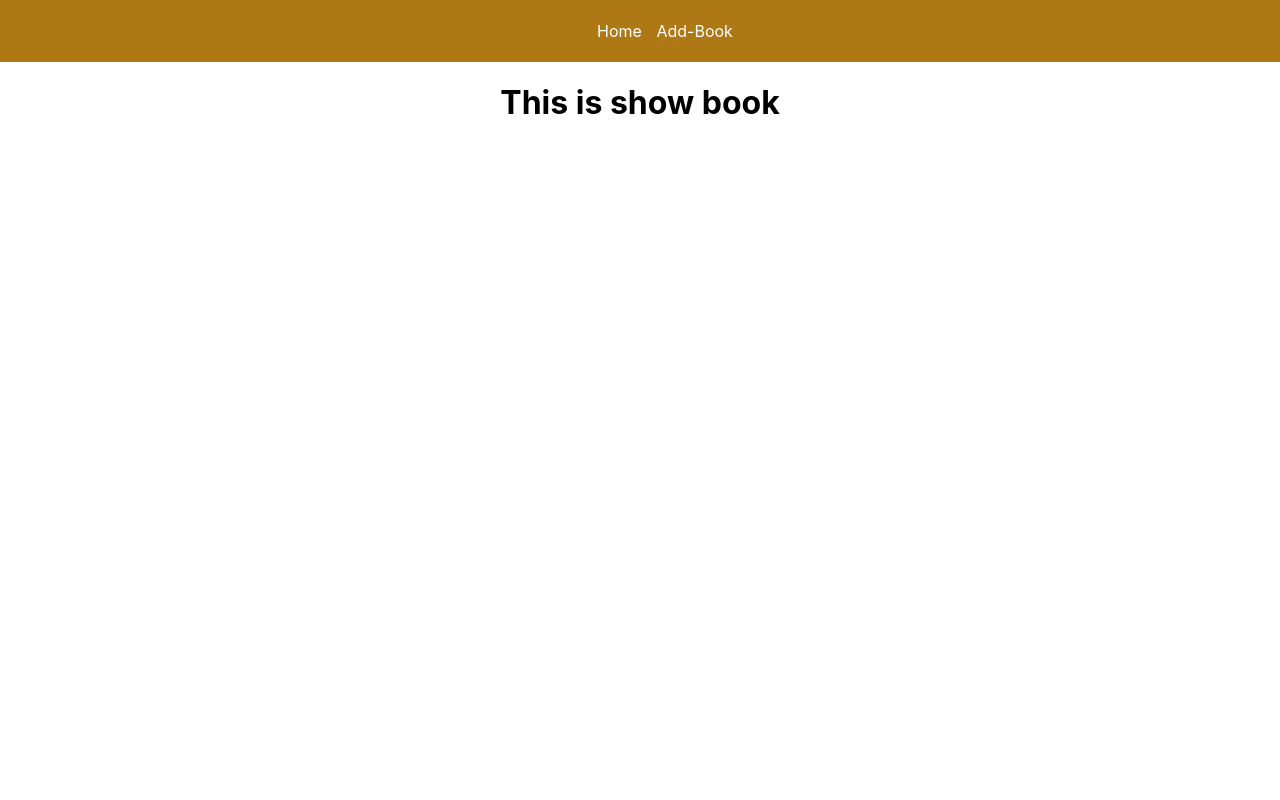
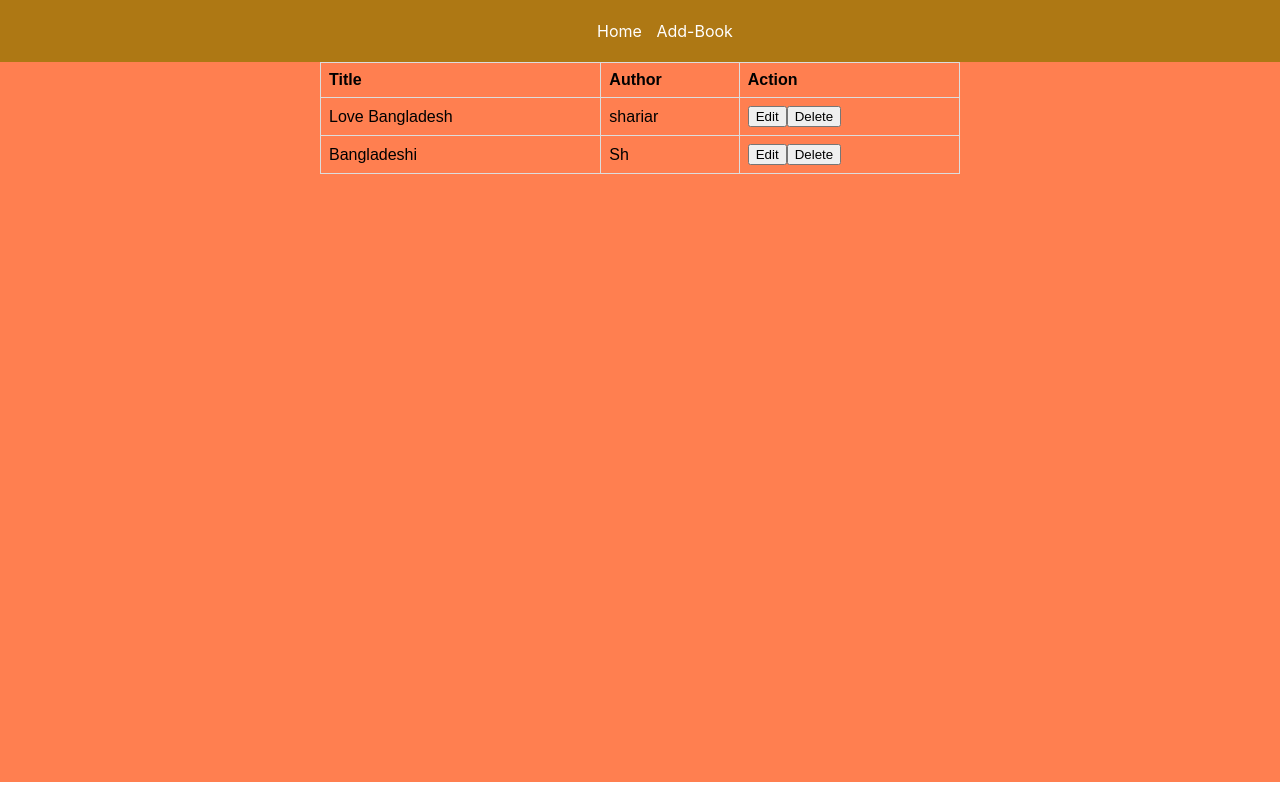
Before and after one commit to shariarhossain17/Redux-crud, a React (Create React App) app: page / in a window 1280 px wide. Built offline with nearby package versions, Linux system fonts and the light colour scheme.

Commit message:
create operation done

```diff
--- a/src/App.css
+++ b/src/App.css
@@ -36,3 +36,7 @@
     transform: rotate(360deg);
   }
 }
+.app {
+  background-color: coral;
+  height: 90vh;
+}
--- /dev/null
+++ b/src/Css/Home.css
@@ -0,0 +1,34 @@
+.home {
+  background-color: coral;
+  height: 90vh;
+}
+.table {
+  margin: 0 auto;
+}
+table {
+  font-family: arial, sans-serif;
+  border-collapse: collapse;
+  width: 50%;
+}
+
+td,
+th {
+  border: 1px solid #dddddd;
+  text-align: left;
+  padding: 8px;
+}
+input {
+  width: 30%;
+  padding: 5px 10px;
+  outline: none;
+  margin-left: 5px;
+  margin-top: 3px;
+}
+span {
+  font-weight: 600;
+}
+.edit-button {
+  padding: 5px;
+  margin-top: 10px;
+  width: 5%;
+}
--- a/src/Features/AddBook.jsx
+++ b/src/Features/AddBook.jsx
@@ -1,9 +1,40 @@
-import React from 'react';
+import React, { useState } from 'react';
+import { useDispatch, useSelector } from 'react-redux';
+import '../Css/Home.css';
+import { addBooks } from './bookSlice';
+const AddBook = () => {
+    const [title,setTitle] = useState('')
+    const [author,setAuthor] = useState('')
 
-const AddBook = () => {
+    const state = useSelector(state => state.bookReducer.books)
+    const dispatch = useDispatch()
+    const handleAddBook = e => {
+        e.preventDefault()
+        const book = {
+            id:state.length + 1,
+            title,
+            author
+        }
+        dispatch(addBooks(book))
+    }
     return (
-        <div>
-            <h1>This is add book</h1>
+        <div className='home'>
+            <h1> Add book</h1>
+
+            <div>
+                <span>Title:</span>
+                <input type="text"
+                required
+                onChange={(e) => setTitle(e.target.value)}
+
+                /> <br />
+                <span>Author:</span>
+                <input type="text"
+                required
+                onChange={(e) => setAuthor(e.target.value)}
+                /> <br />
+                <button className='edit-btn' onClick={handleAddBook}>Add</button>
+            </div>
         </div>
     );
 };
--- a/src/Features/ShowBook.jsx
+++ b/src/Features/ShowBook.jsx
@@ -1,11 +1,45 @@
-import React from 'react';
+import React from "react";
+import { useSelector } from "react-redux";
+import { Link } from "react-router-dom";
+import "../Css/Home.css";
 
 const ShowBook = () => {
-    return (
-        <div>
-            <h1>This is show book</h1>
-        </div>
-    );
+  const books = useSelector((state) => state.bookReducer.books);
+  return (
+    <div>
+      <table className="table">
+        <thead className="content">
+          <tr>
+            {/* <th>ID</th> */}
+            <th>Title</th>
+            <th>Author</th>
+            <th>Action</th>
+          </tr>
+        </thead>
+        <tbody>
+          {books &&
+            books.map((book) => {
+              const { id, title, author } = book;
+              return (
+                <tr key={id}>
+                  {/* <td>{id}</td> */}
+                  <td>{title}</td>
+                  <td>{author}</td>
+                  <td>
+                    <Link to="/edit-book" state={{ id, title, author }}>
+                      <button>Edit</button>
+                    </Link>
+                    <button>
+                      Delete
+                    </button>
+                  </td>
+                </tr>
+              );
+            })}
+        </tbody>
+      </table>
+    </div>
+  );
 };
 
 export default ShowBook;
--- a/src/Features/bookSlice.js
+++ b/src/Features/bookSlice.js
@@ -2,8 +2,8 @@ import { createSlice } from "@reduxjs/toolkit";
 
 const initialState = {
     books: [
-        { id:1, title: "Love Bangladesh", author: "Anisul Islam" },
-        { id:2, title: "Bangladeshi", author: "Anisul Islam" },
+        { id:1, title: "Love Bangladesh", author: "shariar" },
+        { id:2, title: "Bangladeshi", author: "Sh" },
       ],
 }
 
@@ -12,8 +12,13 @@ export const bookSlice = createSlice({
     initialState,
     reducers:{
         showBooks:state => state,
+        addBooks : (state,action) => {
+             state.books.push(action.payload)
+        },
+
+
     }
 })
 
-export const {showBooks} = bookSlice.actions;
+export const {showBooks,addBooks} = bookSlice.actions;
 export default bookSlice.reducer;
--- a/src/Pages/Home.jsx
+++ b/src/Pages/Home.jsx
@@ -1,10 +1,13 @@
 import React from 'react';
+import '../Css/Home.css';
 import ShowBook from '../Features/ShowBook';
 
 const Home = () => {
     return (
-        <div>
+        <div className='home'>
+           <div className='content'>
            <ShowBook/>
+           </div>
         </div>
     );
 };
```
